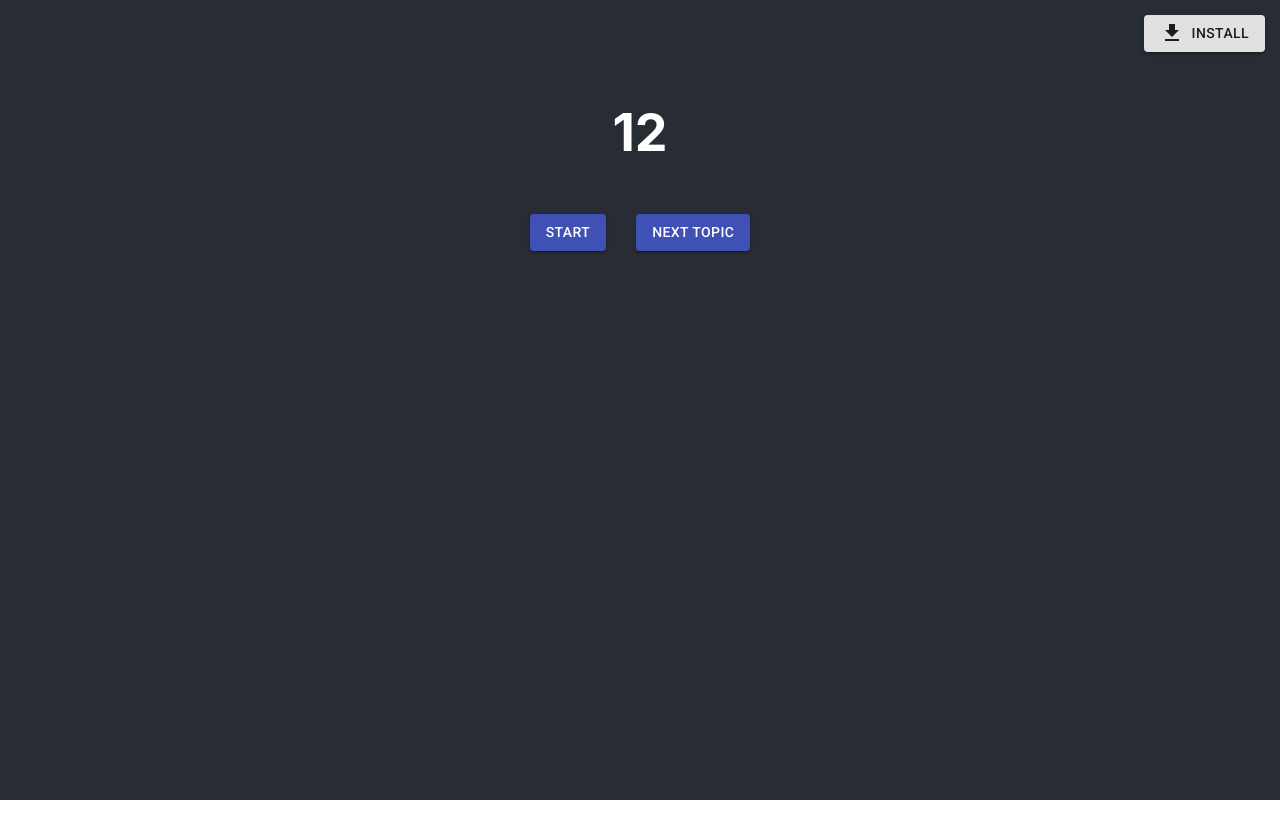
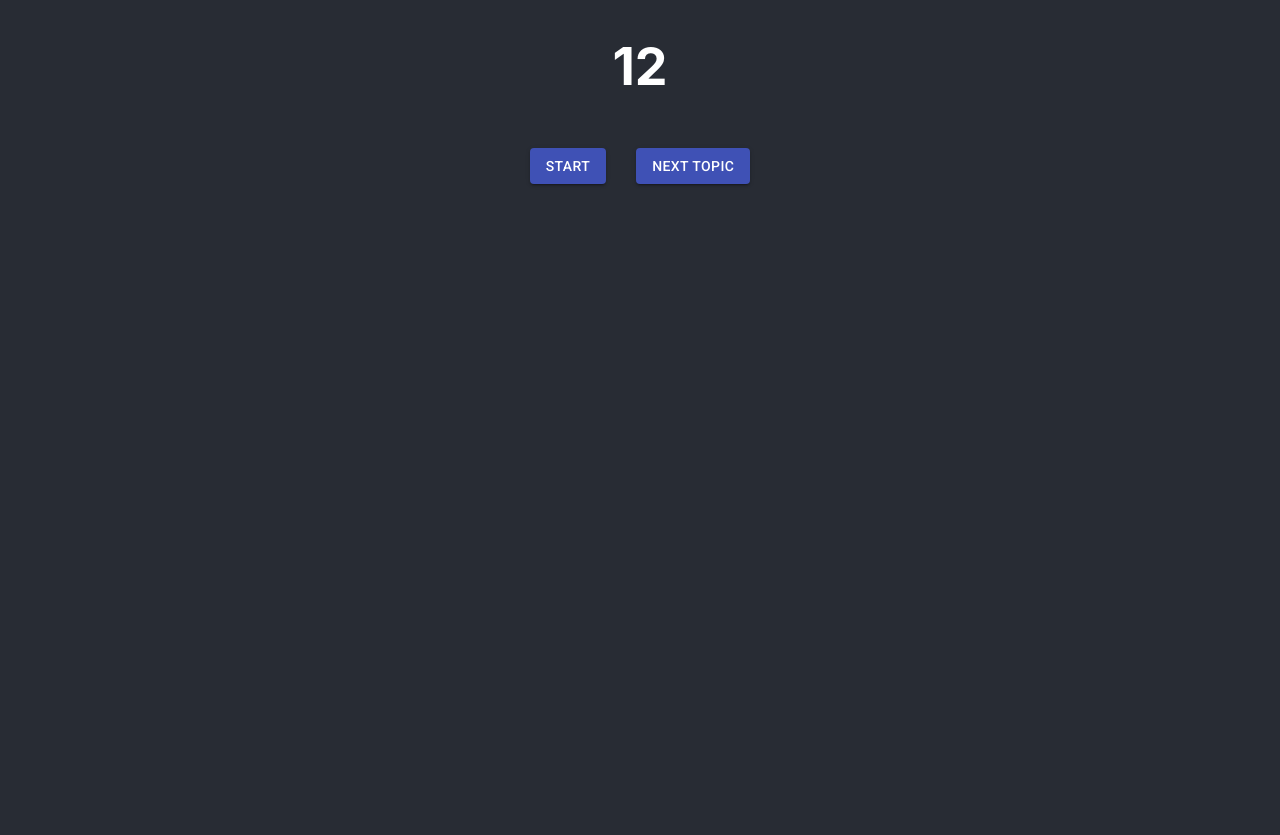
Before and after one commit to markdreyer/lean-coffee, a React (Create React App) app: page / in a window 1280 px wide. Before the commit the page ends 800 px from the top, so only its background shows below. Built offline with nearby package versions, Linux system fonts and the light colour scheme.

Commit message:
moved window listener to install button component

```diff
--- a/public/index.html
+++ b/public/index.html
@@ -49,13 +49,6 @@ if ('serviceWorker' in navigator) {
   });
 }
 
-let deferredPrompt;
-
-      window.addEventListener("beforeinstallprompt", e => {
-        // Stash the event so it can be triggered later.
-        e.prompt();
-        window.deferredPrompt = e;
-      });
     </script>
   </body>
 </html>
--- a/src/InstallButton.css
+++ b/src/InstallButton.css
@@ -3,8 +3,3 @@
     display: none;
   }
 }
-@media only screen and (max-device-width: 480px) {
-  #install-button {
-    display: block;
-  }
-}
--- a/src/InstallButton.js
+++ b/src/InstallButton.js
@@ -1,16 +1,34 @@
 import React, { Component } from "react";
 import { Button } from "@material-ui/core";
 import GetApp from "@material-ui/icons/GetApp";
+import "./InstallButton.css";
 
 class InstallButton extends Component {
+  constructor(props) {
+    super(props);
+
+    this.state = {
+      canInstall: null
+    };
+    this.addToHomeScreen = this.addToHomeScreen.bind(this);
+  }
+  componentDidMount() {
+    window.addEventListener("beforeinstallprompt", event => {
+      // Stash the event so it can be triggered later.
+      this.setState({ canInstall: event });
+    });
+  }
+
   addToHomeScreen() {
-    if (window.deferredPrompt) {
-      window.deferredPrompt.prompt();
+    if (this.state.canInstall) {
+      this.state.canInstall.prompt();
       // Wait for the user to respond to the prompt
-      window.deferredPrompt.userChoice.then(choiceResult => {
+      this.state.canInstall.userChoice.then(choiceResult => {
         if (choiceResult.outcome === "accepted") {
           console.log("User accepted the A2HS prompt");
-          window.deferredPrompt = null;
+          this.setState = {
+            canInstall: null
+          };
         } else {
           console.log("User dismissed the A2HS prompt");
         }
@@ -20,9 +38,17 @@ class InstallButton extends Component {
 
   render() {
     return (
-      <Button variant="contained" onClick={() => this.addToHomeScreen()}>
-        <GetApp></GetApp>&nbsp; Install
-      </Button>
+      <>
+        {this.state.canInstall && (
+          <Button
+            id="install-button"
+            variant="contained"
+            onClick={() => this.addToHomeScreen()}
+          >
+            <GetApp></GetApp>&nbsp; Install
+          </Button>
+        )}
+      </>
     );
   }
 }
--- a/src/index.css
+++ b/src/index.css
@@ -1,13 +1,15 @@
 body {
   margin: 0;
-  font-family: -apple-system, BlinkMacSystemFont, 'Segoe UI', 'Roboto', 'Oxygen',
-    'Ubuntu', 'Cantarell', 'Fira Sans', 'Droid Sans', 'Helvetica Neue',
+  font-family: -apple-system, BlinkMacSystemFont, "Segoe UI", "Roboto", "Oxygen",
+    "Ubuntu", "Cantarell", "Fira Sans", "Droid Sans", "Helvetica Neue",
     sans-serif;
   -webkit-font-smoothing: antialiased;
   -moz-osx-font-smoothing: grayscale;
+
+  background-color: #282c34;
 }
 
 code {
-  font-family: source-code-pro, Menlo, Monaco, Consolas, 'Courier New',
+  font-family: source-code-pro, Menlo, Monaco, Consolas, "Courier New",
     monospace;
 }
```
